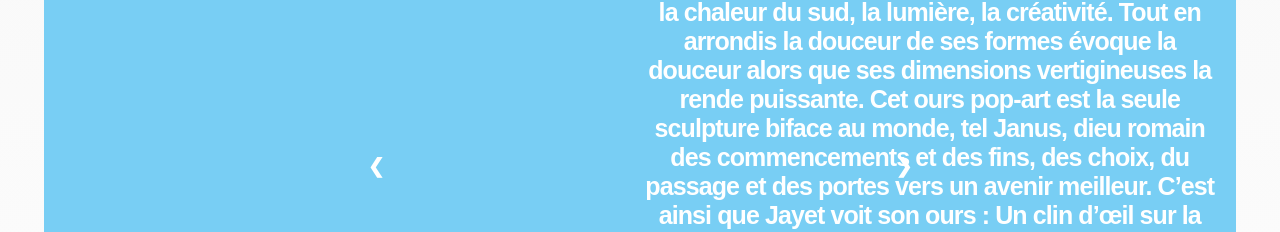
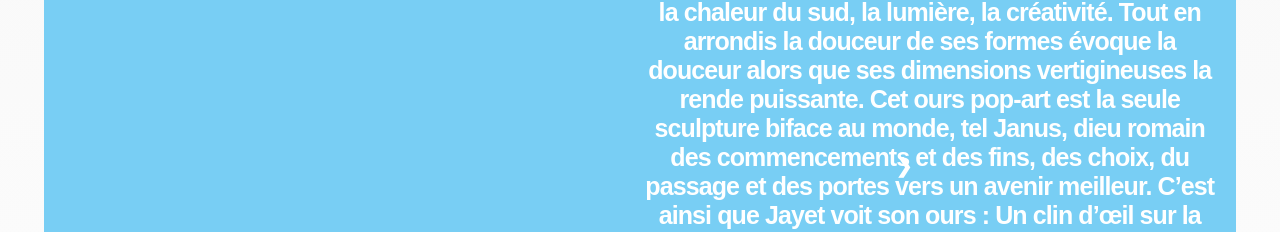
Before and after one commit to Bouloute/ArtNJoliette, a React (Create React App) app: page /art/1 in a window 1280 px wide. Shown: the part 851-1083 px from the top of the page. Built offline with nearby package versions, Linux system fonts and the light colour scheme.

Commit message:
centering gallery properly

```diff
--- a/src/gallery.css
+++ b/src/gallery.css
@@ -14,7 +14,7 @@ div.mySlides img{
     width: auto;
     padding: 16px;
     margin-top: -50px;
-    margin-left: 25%;
+    margin-left: -25%;
     color: white;
     font-weight: bold;
     font-size: 20px;
```
